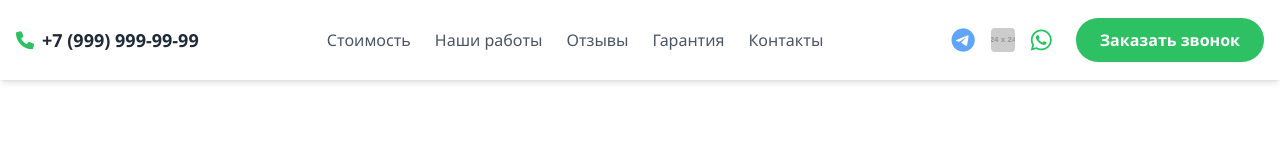
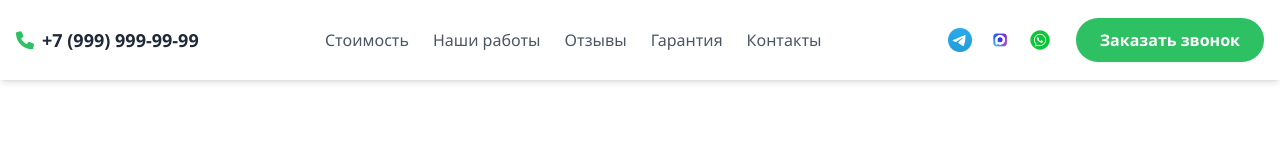
Before and after one commit to pustovarenko/sip, a plain HTML site: page index.html in a window 1280 px wide. Shown: the top 160 px of the page. Drawn offline with nearby package versions, Linux system fonts and the light colour scheme; placeholder pictures from the web are drawn by us.

Commit message:
Update index.html

```diff
--- a/index.html
+++ b/index.html
@@ -128,11 +128,15 @@
 
             <div class="hidden lg:flex items-center space-x-6">
                 <div class="flex space-x-4 items-center">
-                    <a href="#" class="text-blue-400 hover:scale-110 transition text-2xl"><i class="fa-brands fa-telegram"></i></a>
+                    <a href="#" class="hover:scale-110 transition flex items-center justify-center" title="Telegram">
+                        <img src="tg.webp" alt="Max" class="max-logo" onerror="this.src='https://via.placeholder.com/24?text=M'">
+                    </a>
                     <a href="#" class="hover:scale-110 transition flex items-center justify-center" title="Max">
-                        <img src="image_332700.jpg" alt="Max" class="max-logo" onerror="this.src='https://via.placeholder.com/24?text=M'">
+                        <img src="max.webp" alt="Max" class="max-logo" onerror="this.src='https://via.placeholder.com/24?text=M'">
                     </a>
-                    <a href="#" class="text-green-500 hover:scale-110 transition text-2xl"><i class="fa-brands fa-whatsapp"></i></a>
+                    <a href="#" class="hover:scale-110 transition flex items-center justify-center" title="WhatsApp">
+                        <img src="wa.webp" alt="Max" class="max-logo" onerror="this.src='https://via.placeholder.com/24?text=M'">
+                    </a>
                 </div>
                 <button class="bg-primary text-white px-6 py-2.5 rounded-full font-bold hover:bg-opacity-90 transition shadow-sm whitespace-nowrap">
                     Заказать звонок
```
